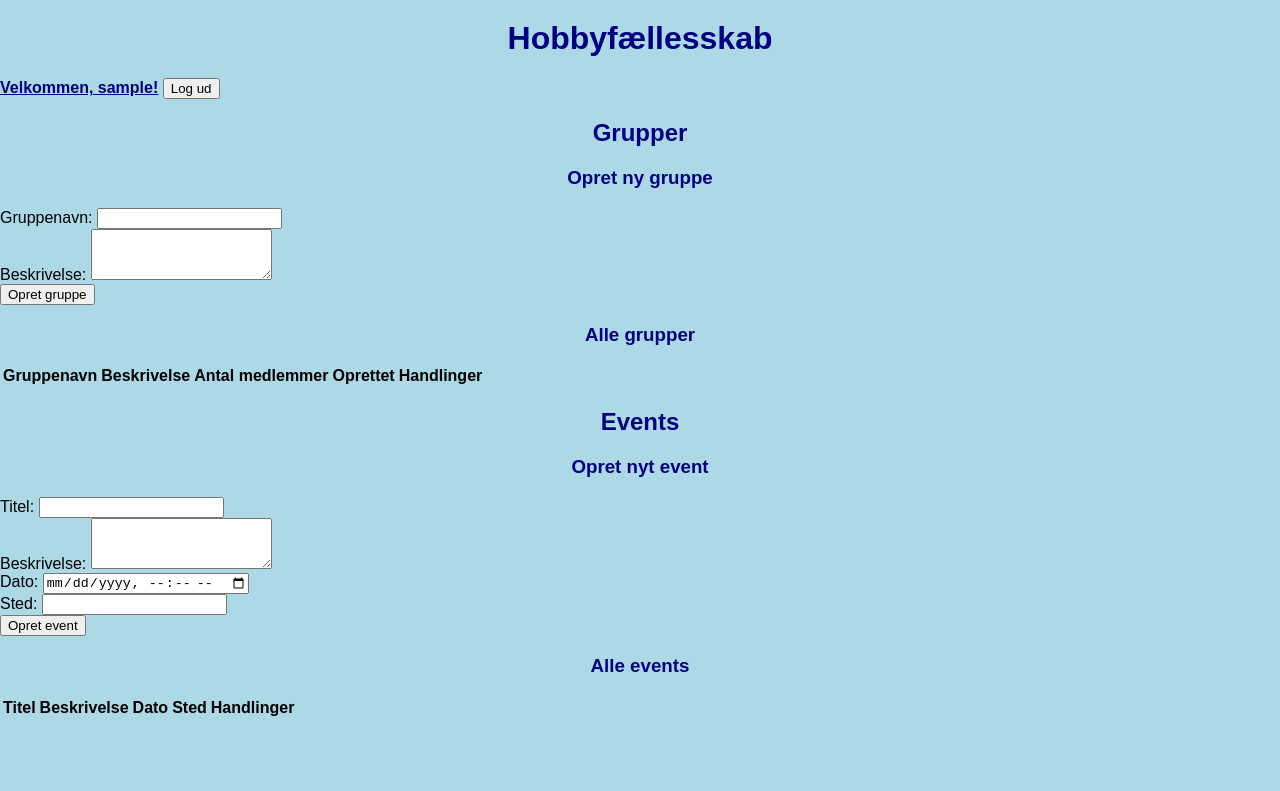
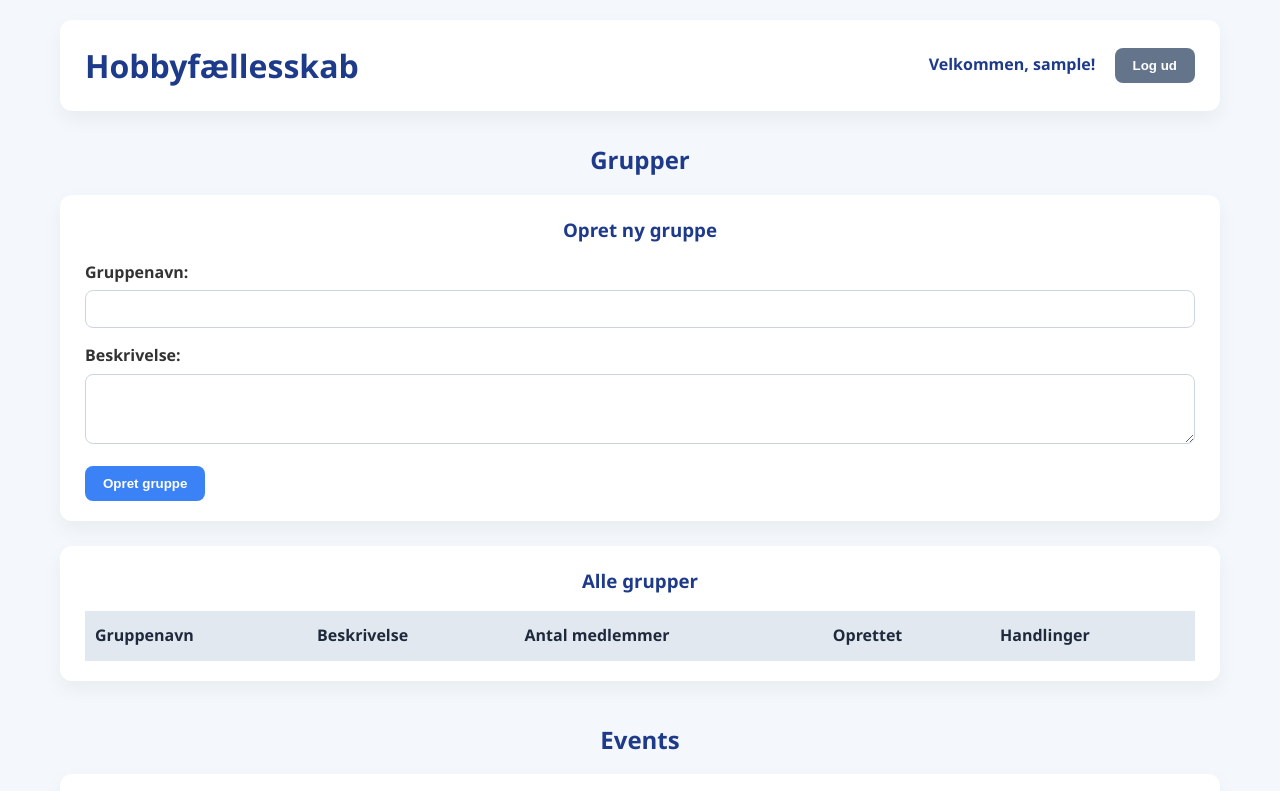
Before and after one commit to gabrielrx31/hobbgrupper, a website: page public/index.html in a window 1280 px wide. Shown: the top 791 px of the page. Drawn offline with Linux system fonts and the light colour scheme; no server answers; sample sign-in values are in the browser's storage.

Commit message:
ai hjælp til flot css

```diff
--- a/public/styles.css
+++ b/public/styles.css
@@ -1,28 +1,214 @@
-body {
-    font-family: Arial, sans-serif;
+/* RESET + BASIS */
+* {
+    box-sizing: border-box;
     margin: 0;
     padding: 0;
-    background-color: lightblue;
 }
 
-h1 {
-    color: navy;
+body {
+    font-family: "Segoe UI", Tahoma, sans-serif;
+    background: #f4f7fb;
+    color: #333;
+    line-height: 1.6;
+}
+
+/* CONTAINER */
+.container {
+    max-width: 1200px;
+    margin: 0 auto;
+    padding: 20px;
+}
+
+/* HEADER */
+.header {
+    display: flex;
+    justify-content: space-between;
+    align-items: center;
+    background: #ffffff;
+    padding: 20px 25px;
+    border-radius: 12px;
+    box-shadow: 0 8px 20px rgba(0, 0, 0, 0.05);
+    margin-bottom: 30px;
+}
+
+.header h1 {
+    color: #1e3a8a;
+}
+
+#welcomeUser {
+    margin-right: 15px;
+    font-weight: 600;
+    color: #1e3a8a;
+}
+
+/* SEKTIONER */
+.section {
+    margin-bottom: 40px;
+}
+
+.section h2 {
+    margin-bottom: 15px;
+    color: #1e3a8a;
+    text-align: center;
+}
+
+/* CARD / BOKSE */
+.form-container,
+.table-container {
+    background: #ffffff;
+    padding: 20px 25px;
+    border-radius: 12px;
+    box-shadow: 0 8px 20px rgba(0, 0, 0, 0.05);
+    margin-bottom: 25px;
+}
+
+.form-container h3,
+.table-container h3 {
+    margin-bottom: 15px;
+    color: #1e3a8a;
+    text-align: center;
+}
+
+/* FORMULAR */
+.form-group {
+    margin-bottom: 15px;
+}
+
+label {
+    display: block;
+    font-weight: 600;
+    margin-bottom: 5px;
+}
+
+input,
+textarea {
+    width: 100%;
+    padding: 10px 12px;
+    border-radius: 8px;
+    border: 1px solid #cbd5e1;
+    font-size: 14px;
+}
+
+input:focus,
+textarea:focus {
+    outline: none;
+    border-color: #3b82f6;
+}
+
+/* KNAPPER */
+.btn {
+    background: #3b82f6;
+    color: #fff;
+    border: none;
+    padding: 10px 18px;
+    border-radius: 8px;
+    cursor: pointer;
+    font-weight: 600;
+    transition: background 0.2s ease;
+}
+
+.btn:hover {
+    background: #2563eb;
+}
+
+.btn-secondary {
+    background: #64748b;
+}
+
+.btn-secondary:hover {
+    background: #475569;
+}
+
+.btn-danger {
+    background: #ef4444;
+}
+
+.btn-danger:hover {
+    background: #dc2626;
+}
+
+.btn-small {
+    padding: 6px 12px;
+    font-size: 13px;
+}
+
+/* TABELLER */
+table {
+    width: 100%;
+    border-collapse: collapse;
+}
+
+thead {
+    background: #e2e8f0;
+}
+
+th,
+td {
+    padding: 12px 10px;
+    text-align: left;
+}
+
+th {
+    font-weight: 700;
+    color: #1e293b;
+}
+
+tbody tr:nth-child(even) {
+    background: #f8fafc;
+}
+
+tbody tr:hover {
+    background: #eef2ff;
+}
+
+/* BESKEDER */
+#message {
     text-align: center;
     margin-top: 20px;
 }
 
-span {
-    color: navy;
-    font-weight: bold;
-    text-decoration: underline;
+.success {
+    color: #16a34a;
+    font-weight: 600;
 }
 
-h2 {
-    color: navy;
-    text-align: center;
+.error {
+    color: #dc2626;
+    font-weight: 600;
 }
 
-h3 {
-    color: navy;
-    text-align: center;
+/* RESPONSIV */
+@media (max-width: 768px) {
+    .header {
+        flex-direction: column;
+        gap: 10px;
+        text-align: center;
+    }
+
+    table,
+    thead,
+    tbody,
+    th,
+    td,
+    tr {
+        display: block;
+    }
+
+    thead {
+        display: none;
+    }
+
+    tbody tr {
+        margin-bottom: 15px;
+        background: #ffffff;
+        padding: 10px;
+        border-radius: 8px;
+        box-shadow: 0 4px 10px rgba(0, 0, 0, 0.05);
+    }
+
+    td {
+        display: flex;
+        justify-content: space-between;
+        padding: 8px 0;
+    }
 }
```
